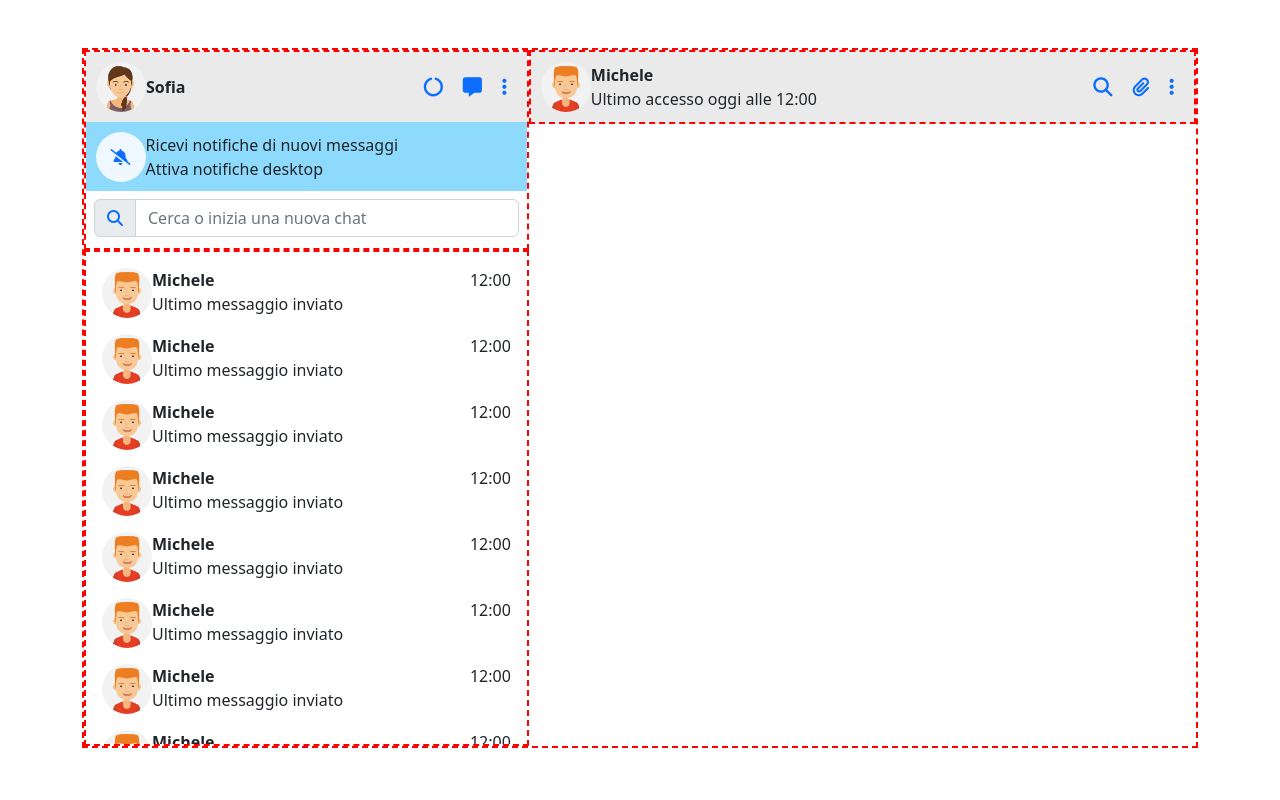
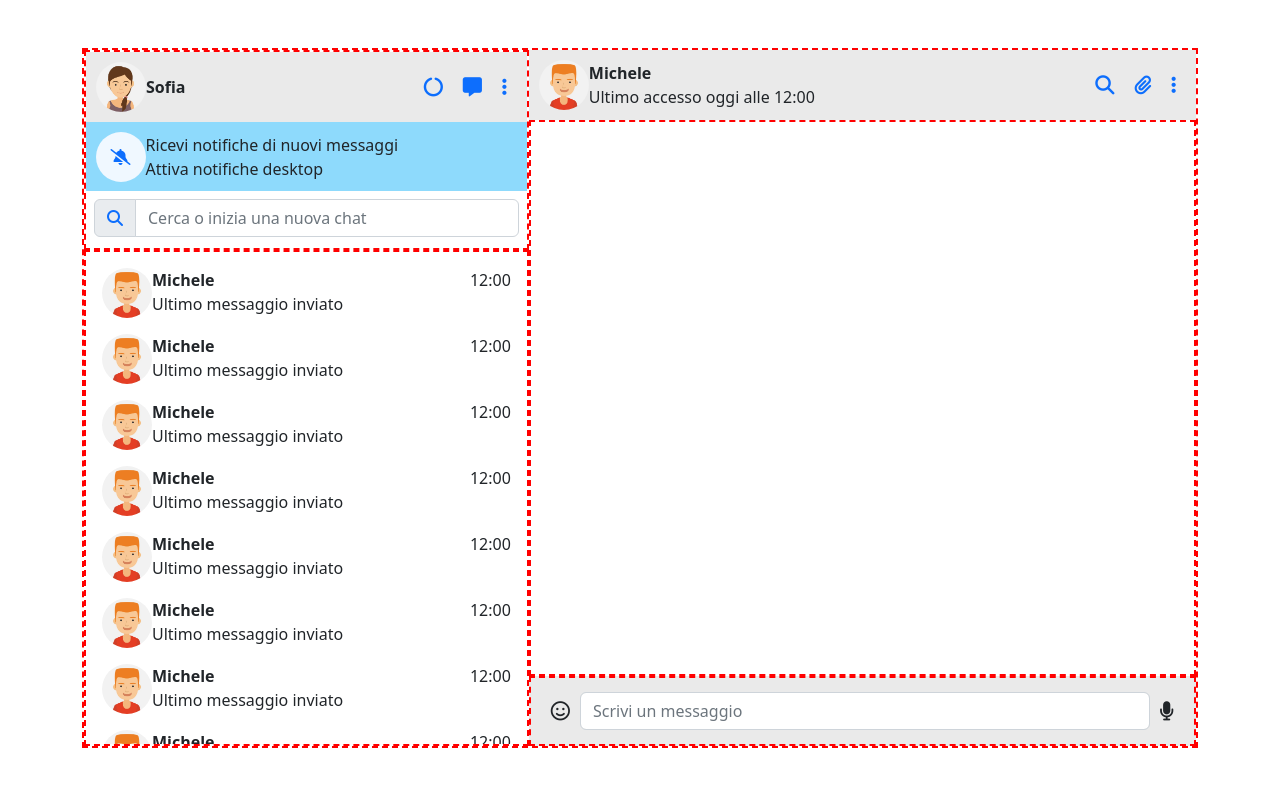
Before and after one commit to DanieleMarino70/vue-boolzapp, a plain HTML site: page index.html in a window 1280 px wide. Drawn offline with nearby package versions, Linux system fonts and the light colour scheme.

Commit message:
add: main-footer

```diff
--- a/css/style.css
+++ b/css/style.css
@@ -37,6 +37,8 @@ main{
 
 
 /* CUSTOM CSS */
+
+/* HEIGHTS */
 .boolzapp{
 	height: 700px;
 }
@@ -45,15 +47,28 @@ main{
 	height: 200px;
 }
 
-/* aside header + main header */
+.main-content{
+	height: calc(100% - 70px - 70px );
+}
+
+/* aside header + main header + main footer  heights*/
 .logged-user,
-.main-header{
+.main-header,
+.main-footer{
+	height: 70px;
 	padding: 10px;
 	background-color: #eaeaea;
 }
 
+
+
+
+
+
 .logged-user-commands > *,
-.user-chosen-commands > *{
+.user-chosen-commands > *,
+.emoji-group,
+.vocal{
 	padding: 0 10px;
 	font-size: 1.2rem;
 }
--- a/index.html
+++ b/index.html
@@ -291,7 +291,7 @@
 
 
 			<main>
-				<div class="main-header d-flex justify-content-between debug">
+				<div class="main-header d-flex justify-content-between">
 					<div class="user-profile-chosen d-flex align-items-center">
 						<div class="circle-img">
 							<img src="./img/avatar_1.jpg" alt="" class="img-fluid">
@@ -309,6 +309,17 @@
 					</div>
 				</div>
 
+				<div class="main-content debug">
+
+				</div>
+
+				<div class="main-footer d-flex justify-content-between align-items-center debug">
+					<div class="emoji-group"><a type="button"><i class="fa-regular fa-face-smile"></i></a></div>
+					<div class="input-group">
+						<input type="text" class="form-control" placeholder="Scrivi un messaggio" aria-describedby="basic-addon1">
+					</div>
+					<div class="vocal"><a type="button"><i class="fa-solid fa-microphone"></i></a></div>
+				</div>
 
 
 			</main>
```
